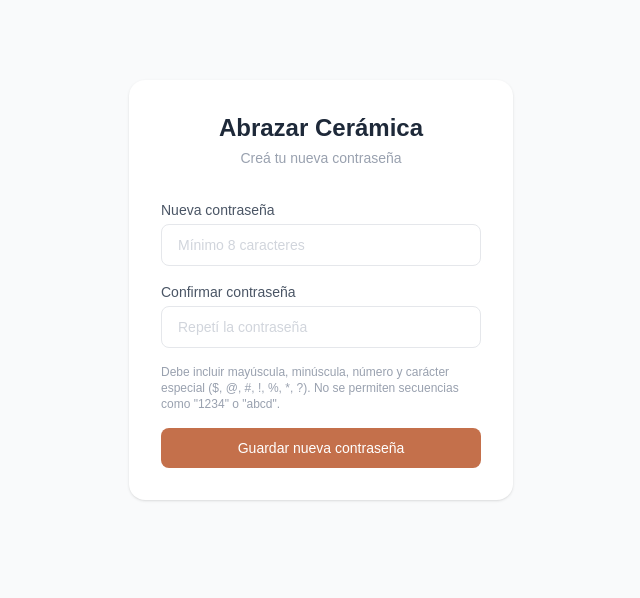
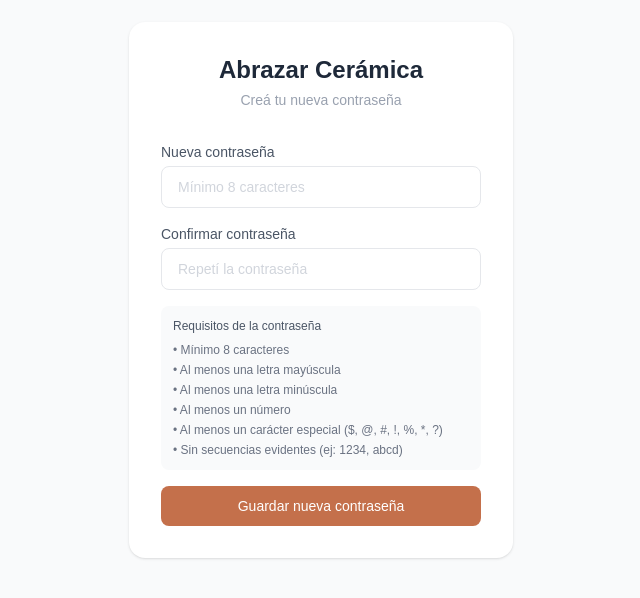
Before and after one commit to martinaboatti/abrazar-ceramica, a Next.js app: page /nueva-password in a window 1280 px wide. Shown: the part 110-708 px from the top of the page, without its empty margins (319-959 px from the left). Built offline with nearby package versions, Linux system fonts and the light colour scheme; no server answers.

Commit message:
modificación página nueva password

```diff
--- a/app/nueva-password/page.tsx
+++ b/app/nueva-password/page.tsx
@@ -114,7 +114,17 @@ export default function NuevaPasswordPage() {
             <label className="text-sm text-gray-600 mb-1 block">Confirmar contraseña</label>
             <input type="password" placeholder="Repetí la contraseña" value={confirmar} onChange={(e) => setConfirmar(e.target.value)} className="w-full border border-gray-200 text-gray-900 rounded-lg px-4 py-2.5 text-sm focus:outline-none focus:ring-2 focus:ring-naranja-300 placeholder:text-gray-300" />
           </div>
-          <p className="text-xs text-gray-400">Debe incluir mayúscula, minúscula, número y carácter especial ($, @, #, !, %, *, ?). No se permiten secuencias como "1234" o "abcd".</p>
+          <div className="bg-gray-50 rounded-lg p-3">
+            <p className="text-xs font-medium text-gray-600 mb-2">Requisitos de la contraseña</p>
+            <ul className="text-xs text-gray-500 flex flex-col gap-1">
+              <li>• Mínimo 8 caracteres</li>
+              <li>• Al menos una letra mayúscula</li>
+              <li>• Al menos una letra minúscula</li>
+              <li>• Al menos un número</li>
+              <li>• Al menos un carácter especial ($, @, #, !, %, *, ?)</li>
+              <li>• Sin secuencias evidentes (ej: 1234, abcd)</li>
+            </ul>
+          </div>
           {error && <p className="text-red-500 text-sm">{error}</p>}
           <button onClick={handleCambiar} disabled={loading} className="w-full bg-naranja-500 hover:bg-naranja-600 text-white rounded-lg py-2.5 text-sm font-medium transition-colors disabled:opacity-50">
             {loading ? 'Guardando...' : 'Guardar nueva contraseña'}
```
